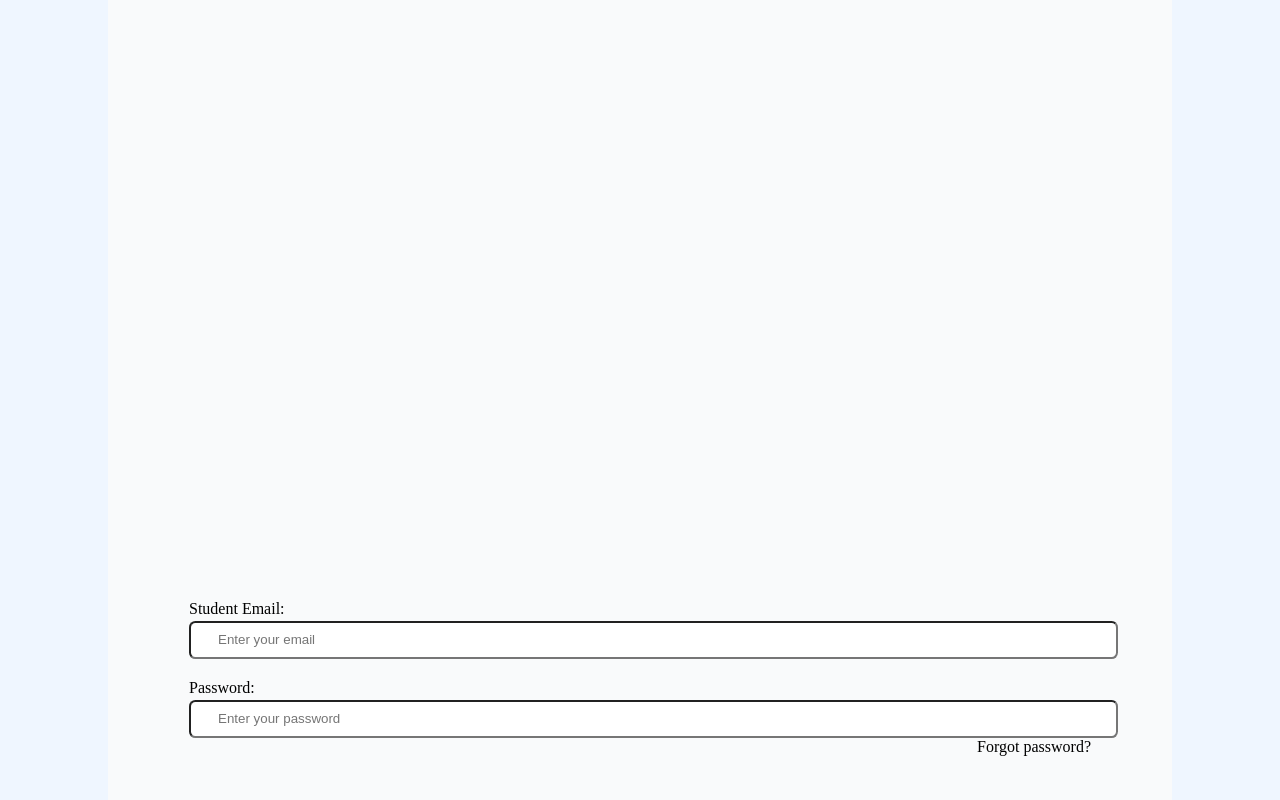
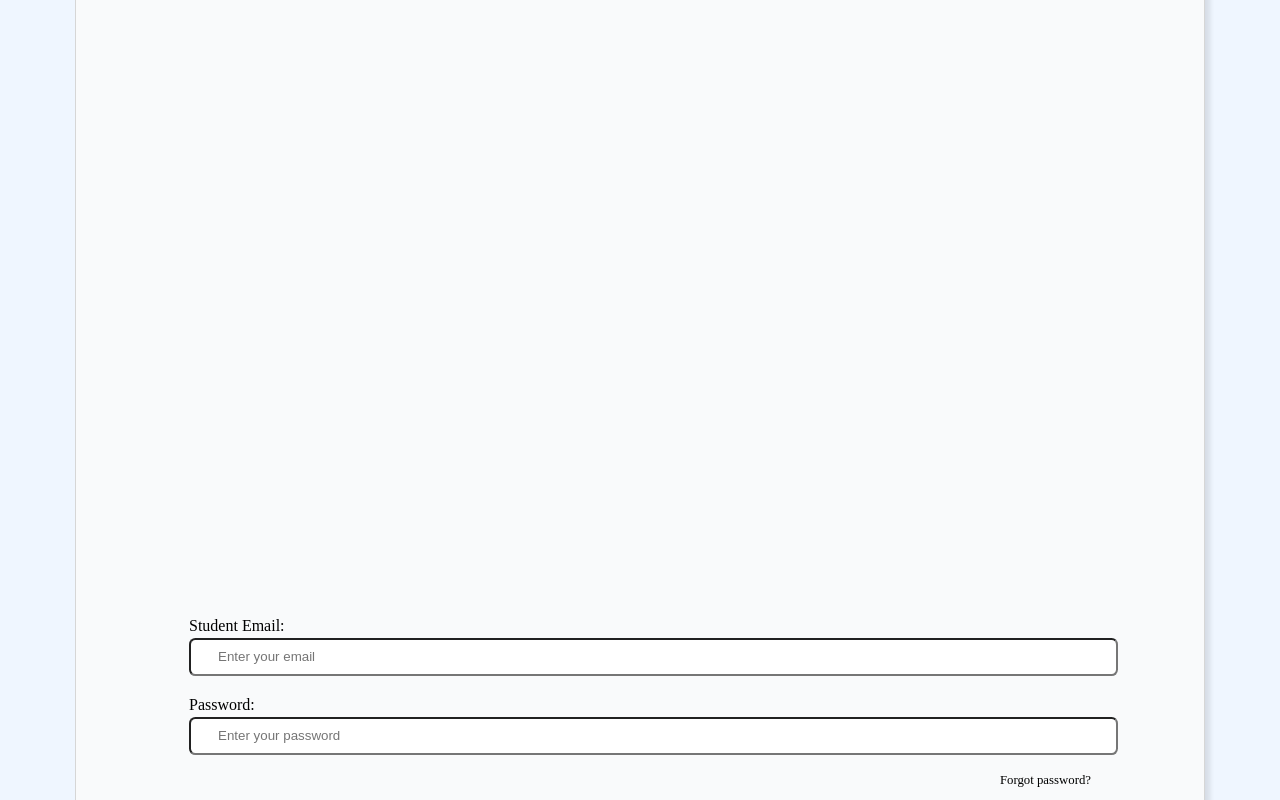
Before and after one commit to carlos45-dev/lending-platform, a React (Vite) app: page / in a window 1280 px wide. Shown: the top 800 px of the page. Built offline with nearby package versions, Linux system fonts and the light colour scheme.

Commit message:
Lending-page

```diff
--- a/src/styles/SignIn.css
+++ b/src/styles/SignIn.css
@@ -19,9 +19,11 @@ body {
     justify-content: space-between;
     background-color: #F9FAFB;
     padding: 20px;
-    width: 80vw;
-    height: 90vw;
+    width: 85vw;
+    height: 95vw;
     border-radius: 2%;
+    border:1px solid hsl(0, 0%, 84%);
+    box-shadow: 5PX 5px 5px hsla(0, 0%, 0%, 0.1);
 }
 h3{
 
@@ -55,6 +57,8 @@ h3{
 }
 .forgot{
     align-self: flex-end;
+    font-size: 0.8rem;
+    margin-top: 2%;
 }
 label{
     margin-bottom: 3px;
```
